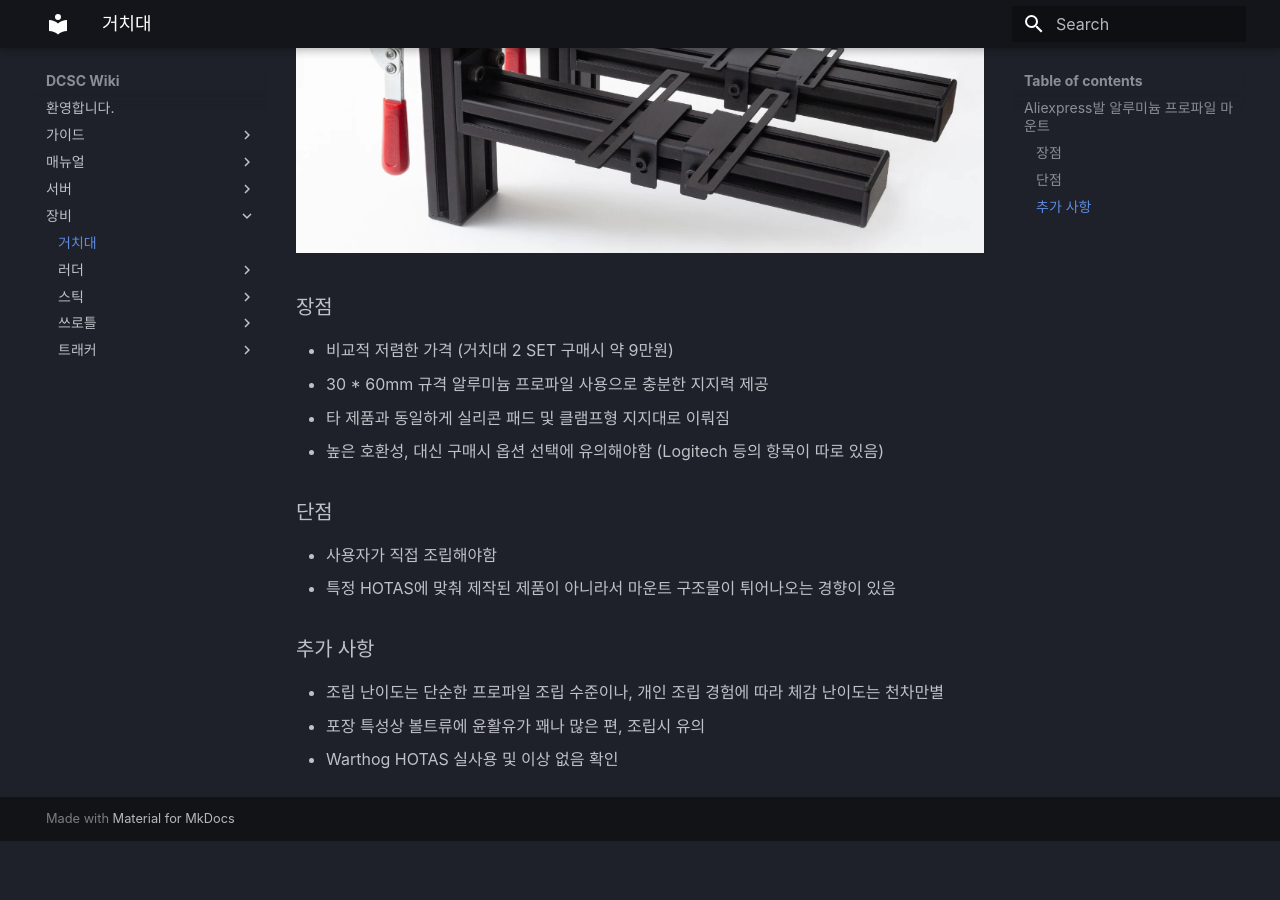
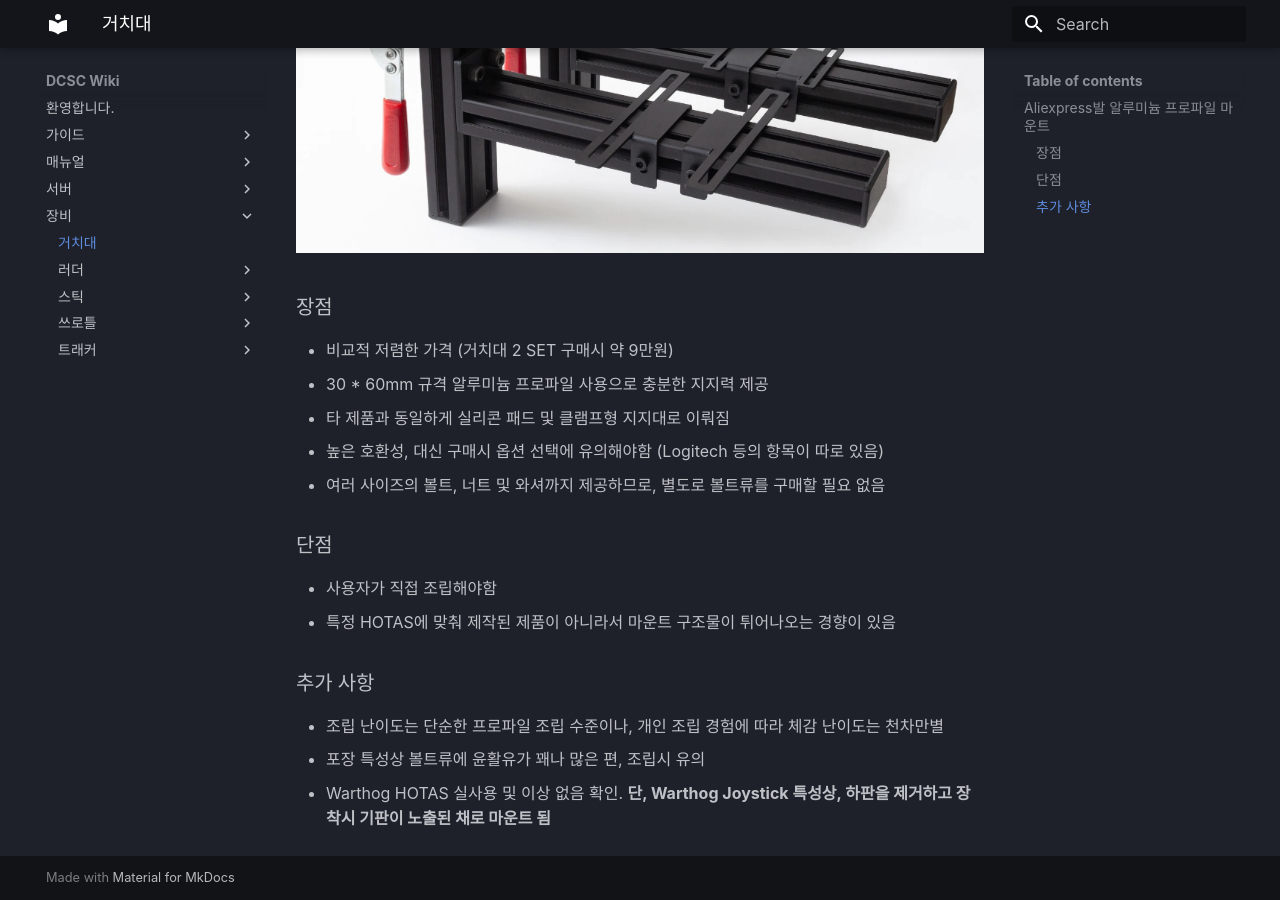
Before and after one commit to dcs-c/dcs-c.github.io, an MkDocs documentation site: the page built from docs/장비/거치대.md, in a window 1280 px wide and 900 px high, scrolled down 549 px. Built offline with MkDocs 1.6.1 and Material for MkDocs 9.7.7, drawn with Linux system fonts in a browser that asks for light colours; some web fonts are replaced; before the commit the page ends 1390 px from its top, so only the background shows below that.

Commit message:
Update 거치대.md

```diff
--- a/docs/장비/거치대.md
+++ b/docs/장비/거치대.md
@@ -9,10 +9,11 @@
 - 30 * 60mm 규격 알루미늄 프로파일 사용으로 충분한 지지력 제공
 - 타 제품과 동일하게 실리콘 패드 및 클램프형 지지대로 이뤄짐
 - 높은 호환성, 대신 구매시 옵션 선택에 유의해야함 (Logitech 등의 항목이 따로 있음)
+- 여러 사이즈의 볼트, 너트 및 와셔까지 제공하므로, 별도로 볼트류를 구매할 필요 없음
 ### 단점
 - 사용자가 직접 조립해야함
 - 특정 HOTAS에 맞춰 제작된 제품이 아니라서 마운트 구조물이 튀어나오는 경향이 있음
 ### 추가 사항
 - 조립 난이도는 단순한 프로파일 조립 수준이나, 개인 조립 경험에 따라 체감 난이도는 천차만별
 - 포장 특성상 볼트류에 윤활유가 꽤나 많은 편, 조립시 유의
-- Warthog HOTAS 실사용 및 이상 없음 확인
+- Warthog HOTAS 실사용 및 이상 없음 확인. **단, Warthog Joystick 특성상, 하판을 제거하고 장착시 기판이 노출된 채로 마운트 됨**
```
